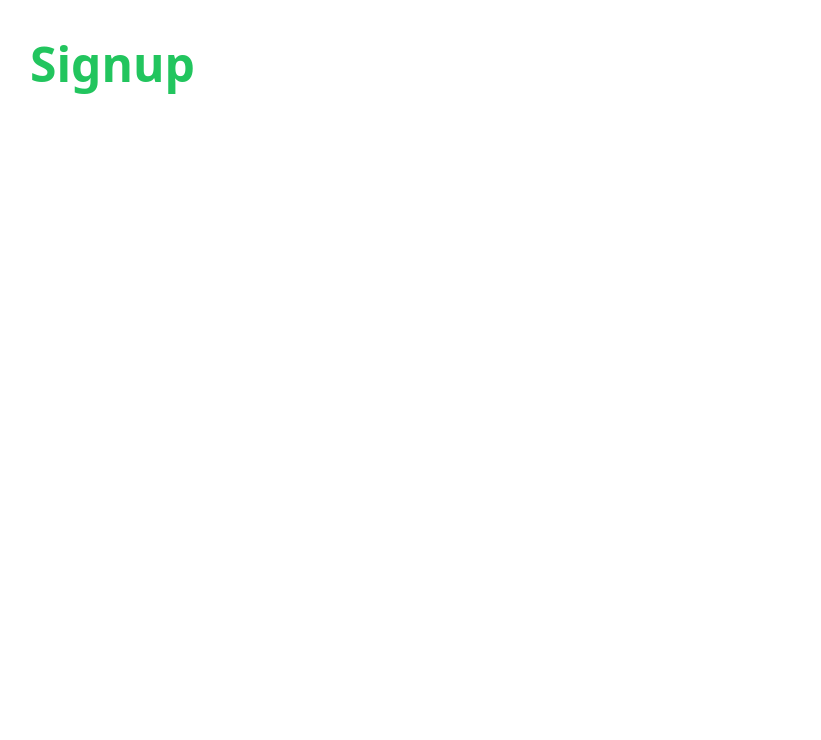
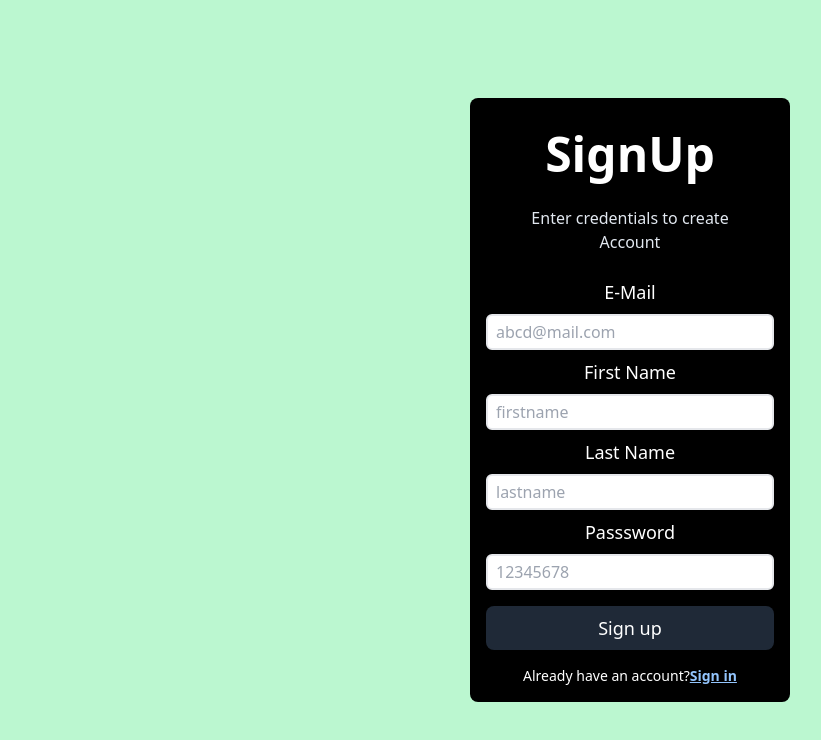
Before and after one commit to akshit614/Payments-transfer-app, a React (Vite) app in the folder frontend/: page /signup in a window 1280 px wide. Shown: the top 740 px of the page, without its empty margins (10-831 px from the left). Built offline with nearby package versions, Linux system fonts and the light colour scheme.

Commit message:
created components and signup page

```diff
--- /dev/null
+++ b/frontend/src/components/BottomText.jsx
@@ -0,0 +1,14 @@
+import { Link } from "react-router-dom"
+
+const BottomText = ({label,to,buttonText}) => {
+  return (
+    <div className=" flex justify-center text-white text-sm py-2">
+        <div>{label}</div>
+        <Link to={to} className="text-blue-300 font-bold underline">
+        {buttonText}
+        </Link>
+    </div>
+  )
+}
+
+export default BottomText
--- /dev/null
+++ b/frontend/src/components/Button.jsx
@@ -0,0 +1,12 @@
+
+const Button = ({label,onClick}) => {
+
+  return <button onClick={onClick} type="button"
+        className="w-full text-white bg-gray-800 hover:bg-gray-900 focus:outline-none hover:ring-2 focus:ring-yellow-300 font-medium rounded-lg text-lg py-2 me-2 mb-2 ">
+            {label}
+        </button>
+
+
+}
+
+export default Button
--- /dev/null
+++ b/frontend/src/components/Heading.jsx
@@ -0,0 +1,10 @@
+
+const Header = ({label}) => {
+  return (
+    <div className="text-white font-bold text-5xl p-6">
+        {label}
+    </div>
+  )
+}
+
+export default Header
--- /dev/null
+++ b/frontend/src/components/InputBox.jsx
@@ -0,0 +1,14 @@
+
+const InputBox = ({label,placeholder,onChange}) => {
+  return (
+    <div>
+        <div className="text-lg text-white font-medium py-2">
+            {label}
+        </div>
+        <input type="text" placeholder={placeholder} onChange={onChange} className="border-2 rounded-md w-full px-2 py-1"/>
+
+    </div>
+  )
+}
+
+export default InputBox
--- /dev/null
+++ b/frontend/src/components/SubHeading.jsx
@@ -0,0 +1,10 @@
+
+const SubHeading = ({label}) => {
+  return (
+    <div className="text-slate-200  text-md pt-1 px-4 pb-4">
+        {label}
+    </div>
+  )
+}
+
+export default SubHeading
--- a/frontend/src/pages/Signup.jsx
+++ b/frontend/src/pages/Signup.jsx
@@ -1,7 +1,59 @@
+import { useState } from "react"
+import Button from "../components/Button"
+import Header from "../components/Heading"
+import InputBox from "../components/InputBox"
+import SubHeading from "../components/SubHeading"
+import axios from "axios";
+import { useNavigate } from "react-router-dom"
+import BottomText from "../components/BottomText"
 
 const Signup = () => {
+
+  const [username, setUsername] = useState("")
+  const [firstname, setFirstname] = useState("")
+  const [lastname, setLastname] = useState("")
+  const [password, setPassword] = useState("")
+  const navigate = useNavigate()
+
   return (
-    <div className="text-red-500 px-10 py-10 text-5xl font-bold hover:text-green-500">Signup</div>
+    <div className="bg-green-200 h-screen flex justify-center">
+      <div className="flex justify-center flex-col">
+        <div className="w-80 bg-black rounded-lg text-center p-2  px-4 h-max">
+          <Header label = {"SignUp"} />
+          <SubHeading label = {"Enter credentials to create Account"} />
+          <InputBox
+          onChange={(e) => {setUsername(e.target.value)}}
+          label={"E-Mail"}
+          placeholder = "abcd@mail.com"  />
+          <InputBox
+          onChange={(e) => {setFirstname(e.target.value)}}
+          label={"First Name"}
+          placeholder = "firstname" />
+          <InputBox
+          onChange={(e) => {setLastname(e.target.value)}}
+          label={"Last Name"}
+          placeholder = "lastname" />
+          <InputBox
+          onChange={(e) => {setPassword(e.target.value)}}
+          label={"Passsword"}
+          placeholder = "12345678" />
+          {console.log(username)}
+          <div className="pt-4">
+          <Button onClick={async () => {
+            const response = await axios.post("http://localhost:2300/api/v1/user/signup", {
+              username,
+              firstname,
+              lastname,
+              password
+            });
+            localStorage.setItem("token", response.data.token)
+            navigate("/")
+          }} label={"Sign up"} />
+          </div>
+          <BottomText label={"Already have an account? "} buttonText={"Sign in"} to={"/signin"} />
+        </div>
+      </div>
+    </div>
   )
 }
 
```
